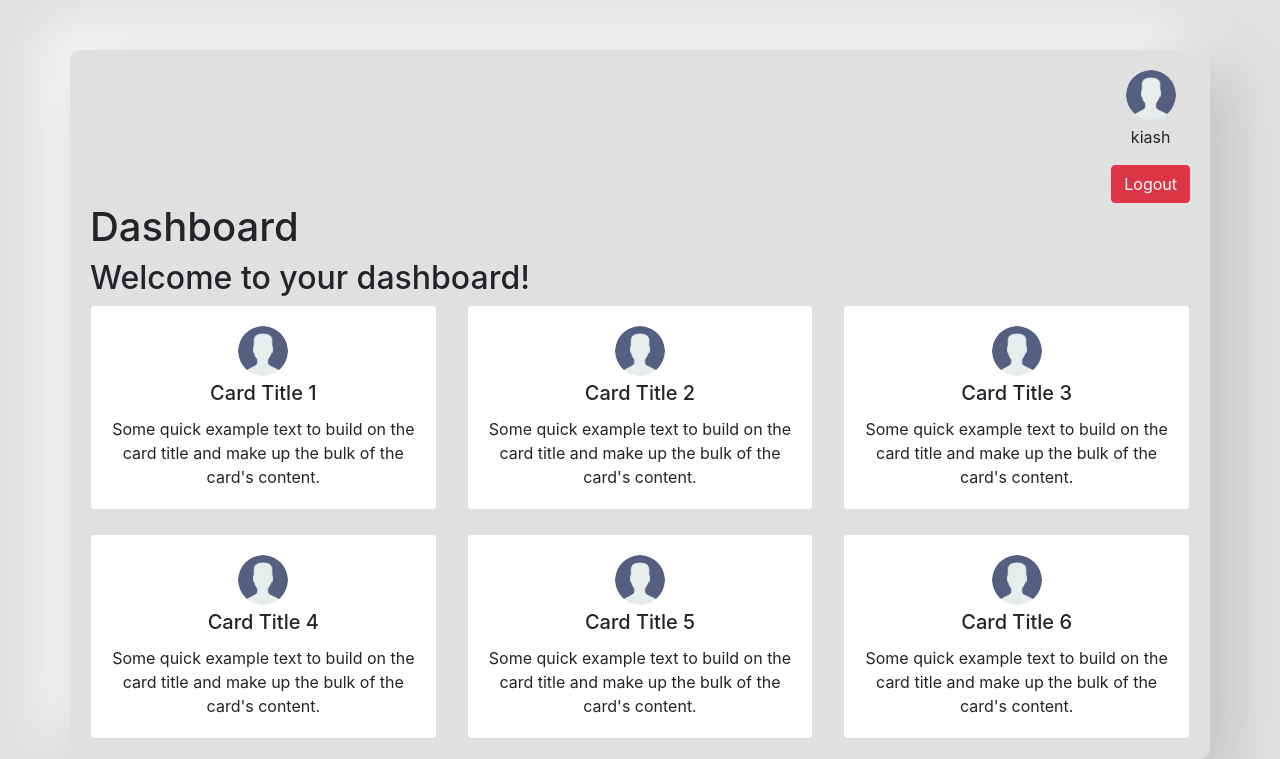
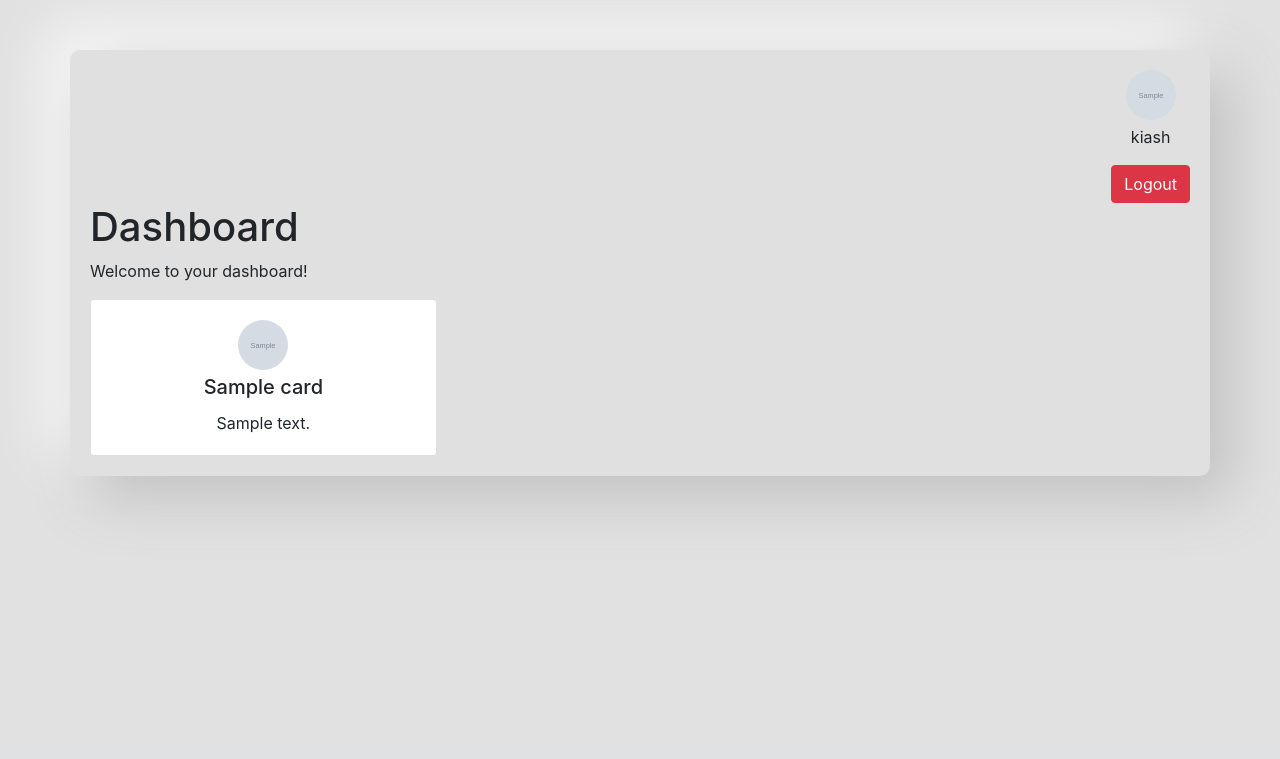
Before and after one commit to Kiash254/Django-stkpush, a Django app: page /dashboard/ in a window 1280 px wide. Shown: the part 56-815 px from the top of the page. After the commit the page ends 566 px from the top, so only its background shows below. Run offline with Django 4.2, Linux system fonts and the light colour scheme; a user stored in the database is signed in; tables that the repository leaves empty hold one stand-in row (values such as "Sample post"); grey boxes marked "Sample" are stand-in pictures; some libraries are stand-ins or nearby versions.

Commit message:
added new method and concepts

```diff
--- a/frontend/templates/dashboard.html
+++ b/frontend/templates/dashboard.html
@@ -5,77 +5,27 @@
     <div class="row">
         <div class="col-md-12 text-right">
             <div class="avatar-container">
-                <img src="{% static 'images/avatar-placeholder.png' %}" alt="Avatar" class="avatar">
+                <img src="{{ user.userprofile.avatar.url }}" alt="Avatar" class="avatar">
                 <p>{{ user.username }}</p>
                 <a href="{% url 'stkpush:logout' %}" class="btn btn-danger">Logout</a>
             </div>
         </div>
     </div>
     <h1>Dashboard</h1>
-    <h2>Welcome to your dashboard!</h2>
+    <p>Welcome to your dashboard!</p>
     <div class="row">
+        {% for card in cards %}
         <div class="col-md-4">
             <div class="card clickable-card">
-                <a href="{% url 'stkpush:card_detail' 1 %}" class="stretched-link"></a>
+                <a href="{% url 'stkpush:card_detail' card.id %}" class="stretched-link"></a>
                 <div class="card-body text-center">
-                    <img src="{% static 'images/avatar-placeholder.png' %}" alt="Avatar" class="avatar">
-                    <h5 class="card-title">Card Title 1</h5>
-                    <p class="card-text">Some quick example text to build on the card title and make up the bulk of the card's content.</p>
+                    <img src="{{ card.image.url }}" alt="Avatar" class="avatar">
+                    <h5 class="card-title">{{ card.title }}</h5>
+                    <p class="card-text">{{ card.description }}</p>
                 </div>
             </div>
         </div>
-        <div class="col-md-4">
-            <div class="card clickable-card">
-                <a href="{% url 'stkpush:card_detail' 2 %}" class="stretched-link"></a>
-                <div class="card-body text-center">
-                    <img src="{% static 'images/avatar-placeholder.png' %}" alt="Avatar" class="avatar">
-                    <h5 class="card-title">Card Title 2</h5>
-                    <p class="card-text">Some quick example text to build on the card title and make up the bulk of the card's content.</p>
-                </div>
-            </div>
-        </div>
-        <div class="col-md-4">
-            <div class="card clickable-card">
-                <a href="{% url 'stkpush:card_detail' 3 %}" class="stretched-link"></a>
-                <div class="card-body text-center">
-                    <img src="{% static 'images/avatar-placeholder.png' %}" alt="Avatar" class="avatar">
-                    <h5 class="card-title">Card Title 3</h5>
-                    <p class="card-text">Some quick example text to build on the card title and make up the bulk of the card's content.</p>
-                </div>
-            </div>
-        </div>
-    </div>
-    <div class="row mt-4">
-        <div class="col-md-4">
-            <div class="card clickable-card">
-                <a href="{% url 'stkpush:card_detail' 4 %}" class="stretched-link"></a>
-                <div class="card-body text-center">
-                    <img src="{% static 'images/avatar-placeholder.png' %}" alt="Avatar" class="avatar">
-                    <h5 class="card-title">Card Title 4</h5>
-                    <p class="card-text">Some quick example text to build on the card title and make up the bulk of the card's content.</p>
-                </div>
-            </div>
-        </div>
-        <div class="col-md-4">
-            <div class="card clickable-card">
-                <a href="{% url 'stkpush:card_detail' 5 %}" class="stretched-link"></a>
-                <div class="card-body text-center">
-                    <img src="{% static 'images/avatar-placeholder.png' %}" alt="Avatar" class="avatar">
-                    <h5 class="card-title">Card Title 5</h5>
-                    <p class="card-text">Some quick example text to build on the card title and make up the bulk of the card's content.</p>
-                </div>
-            </div>
-        </div>
-        <div class="col-md-4">
-            <div class="card clickable-card">
-                <a href="{% url 'stkpush:card_detail' 6 %}" class="stretched-link"></a>
-                <div class="card-body text-center">
-                    <img src="{% static 'images/avatar-placeholder.png' %}" alt="Avatar" class="avatar">
-                    <h5 class="card-title">Card Title 6</h5>
-                    <p class="card-text">Some quick example text to build on the card title and make up the bulk of the card's content.</p>
-                </div>
-            </div>
-        </div>
+        {% endfor %}
     </div>
 </div>
 {% endblock %}
```
